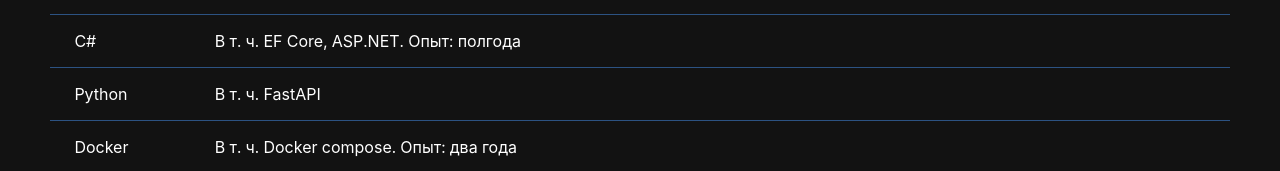
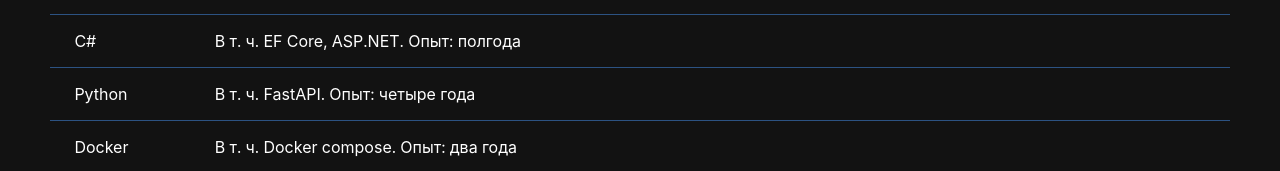
Before and after one commit to dadyarri/cv, a Next.js app: page / in a window 1280 px wide. Shown: the part 352-523 px from the top of the page. Built offline with nearby package versions, Linux system fonts and the light colour scheme.

Commit message:
update expirience

```diff
--- a/components/resume.tsx
+++ b/components/resume.tsx
@@ -76,7 +76,7 @@
         <Box flex={1} justifyContent={"space-between"} alignItems={"center"}>
           <SkillTable>
             <SkillRow technology={"C#"} description={"В т. ч. EF Core, ASP.NET. Опыт: полгода"}/>
-            <SkillRow technology={"Python"} description={"В т. ч. FastAPI"}/>
+            <SkillRow technology={"Python"} description={"В т. ч. FastAPI. Опыт: четыре года"}/>
             <SkillRow technology={"Docker"} description={"В т. ч. Docker compose. Опыт: два года"}/>
             <SkillRow technology={"PostgreSQL"} description={"В т. ч. PL/pgSQL. Опыт: три года"}/>
             <SkillRow technology={"Nim"} description={"Опыт: полгода"}/>
```
